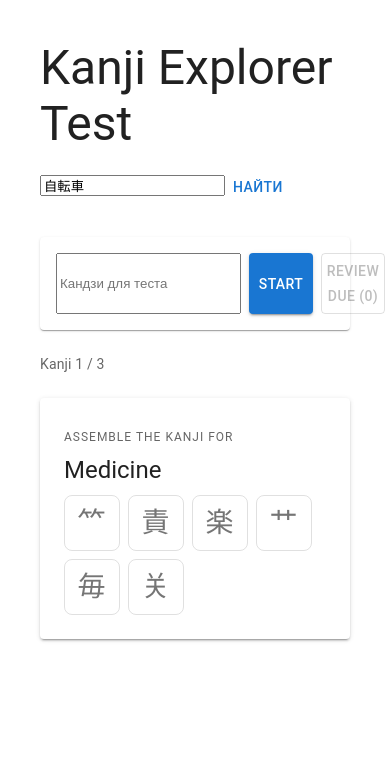
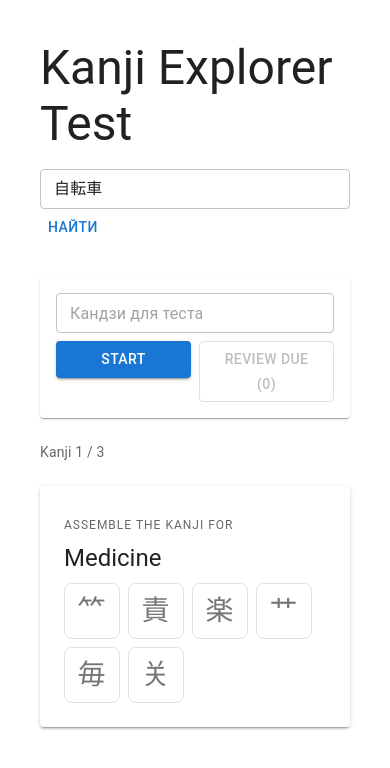
Before and after one commit to azimia404/KanjiJidai, a Next.js app: page / in a window 390 px wide. Shown: the top 768 px of the page. Built offline with nearby package versions, Linux system fonts and the light colour scheme; what ts-fsrs would draw is missing.

Commit message:
Fixed mobile UI for kanji test

```diff
--- a/src/features/test/ui/TestKanjiComponents.tsx
+++ b/src/features/test/ui/TestKanjiComponents.tsx
@@ -1,7 +1,7 @@
 "use client";
 
 import { useEffect, useMemo, useState, useSyncExternalStore } from "react";
-import { Button, Paper, Stack, Typography } from "@mui/material";
+import { Button, Paper, Stack, Typography, Grid } from "@mui/material";
 import { Input } from "@/shared/ui/Input/Input";
 import ToggleButton from "@mui/material/ToggleButton";
 import ToggleButtonGroup from "@mui/material/ToggleButtonGroup";
@@ -219,23 +219,34 @@ export function TestKanjiComponents() {
   return (
     <Stack spacing={3} sx={{ maxWidth: 480, mx: "auto", mt: 4 }}>
       <Paper elevation={1} sx={{ p: 2 }}>
-        <Stack direction="row" spacing={1}>
+        <Grid container spacing={1}>
+          <Grid size={{ xs: 12, md: 6 }}>
             <Input
               value={input}
               onChange={setInput}
               placeholder="Кандзи для теста"
             />
-          <Button variant="contained" onClick={() => startSession(input)}>
+          </Grid>
+          <Grid size={{ xs: 6, md: 3 }}>
+            <Button
+              fullWidth
+              variant="contained"
+              onClick={() => startSession(input)}
+            >
               Start
             </Button>
+          </Grid>
+          <Grid size={{ xs: 6, md: 3 }}>
             <Button
+              fullWidth
               variant="outlined"
               disabled={!due.length}
               onClick={startReview}
             >
               Review due ({due.length})
             </Button>
-        </Stack>
+          </Grid>
+        </Grid>
       </Paper>
 
       <Typography variant="body2" color="text.secondary">
--- a/src/shared/ui/Input/Input.tsx
+++ b/src/shared/ui/Input/Input.tsx
@@ -1,11 +1,29 @@
+import TextField from "@mui/material/TextField";
 
-export function Input({ value, onChange, placeholder }: { value: string; onChange: (value: string) => void; placeholder?: string }) {
+interface InputProps {
+  value: string;
+  onChange: (value: string) => void;
+  placeholder?: string;
+  label?: string;
+  fullWidth?: boolean;
+}
+
+export function Input({
+  value,
+  onChange,
+  placeholder,
+  label,
+  fullWidth = true,
+}: InputProps) {
   return (
-    <input
-      type="text"
+    <TextField
       value={value}
       onChange={(e) => onChange(e.target.value)}
       placeholder={placeholder}
+      label={label}
+      fullWidth={fullWidth}
+      variant="outlined"
+      size="small"
     />
   );
 }
```
Lines whose indentation alone changed are shown as unchanged.
